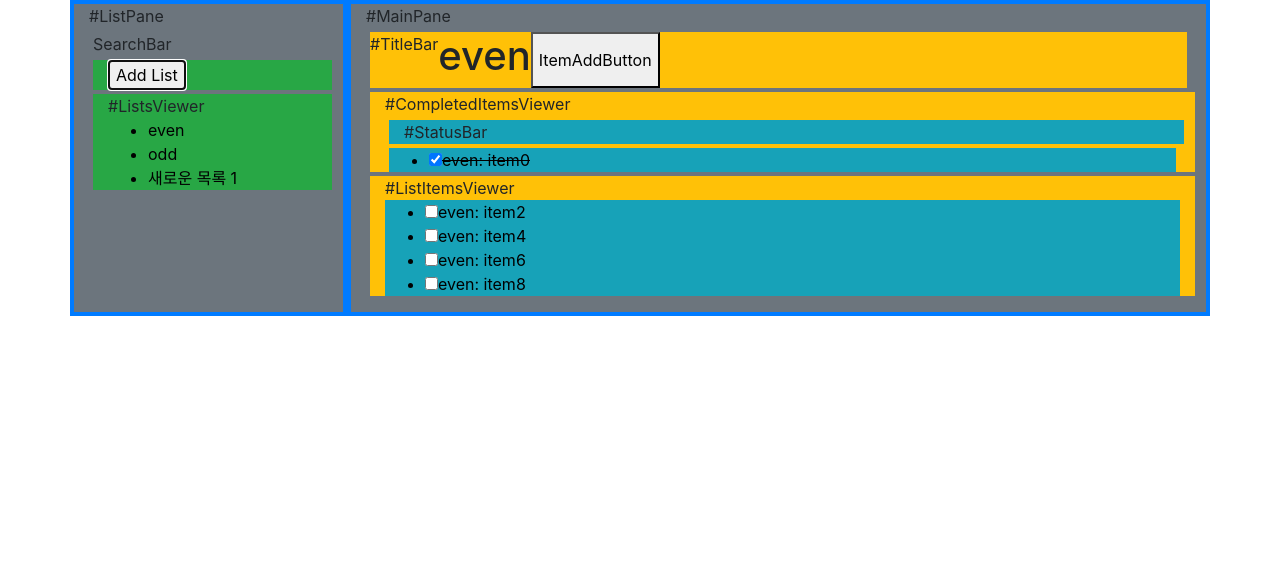
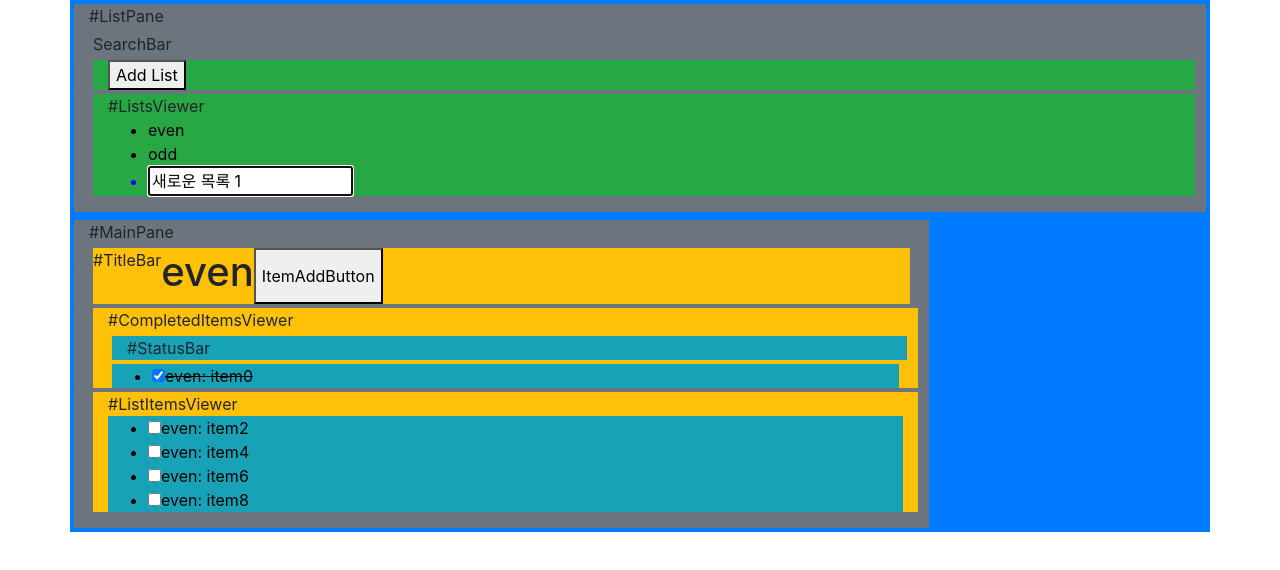
Before and after one commit to feynubrick/reminder-react, a React (Create React App) app: page / in a window 1280 px wide. Both pictures are taken after a click on the button "Add List". Shown: the top 570 px of the page. Built offline with nearby package versions, Linux system fonts and the light colour scheme.

Commit message:
delete feature added

```diff
--- a/src/App.js
+++ b/src/App.js
@@ -24,6 +24,37 @@ class App extends React.Component {
         this.handleListAddEvent = this.handleListAddEvent.bind(this);
         this.handleItemEditChange = this.handleItemEditChange.bind(this);
         this.handleItemEditBlur = this.handleItemEditBlur.bind(this);
+        this.handleDeleteEvent = this.handleDeleteEvent.bind(this);
+    }
+
+    handleDeleteEvent(event, itemToDelete) {
+        console.log('delete event! with item: ', itemToDelete);
+
+        if (itemToDelete instanceof ItemData) {
+            console.log('ItemData');
+            let index = -1;
+            for (let i = 0; i < this.state.items.length; i++) {
+                if (this.state.items[i] === itemToDelete) {
+                    index = i;
+                    break;
+                }
+            }
+            console.log('index: ', index);
+            this.state.items.splice(index, 1);
+            this.setState({ items: this.state.items });
+        } else if (itemToDelete instanceof ListData) {
+            console.log('ItemData');
+            let index = -1;
+            for (let i = 0; i < this.state.lists.length; i++) {
+                if (this.state.lists[i] === itemToDelete) {
+                    index = i;
+                    break;
+                }
+            }
+            let items = this.state.items.filter((item)=>(item.list !== itemToDelete));
+            this.state.lists.splice(index, 1);
+            this.setState({ items: items, lists: this.state.lists});
+        }
     }
 
     handleItemEditBlur() {
@@ -51,7 +82,7 @@ class App extends React.Component {
     }
 
     handleItemAddEvent() {
-        var newItem = new ItemData('', false, this.state.currList);
+        let newItem = new ItemData('', false, this.state.currList);
         this.state.items.push(newItem);
         this.setState({ items: this.state.items, selectedItem: newItem, editModeItem: newItem });
     }
@@ -74,8 +105,9 @@ class App extends React.Component {
 
     handleListAddEvent() {
         console.log('handleListAddEvent()');
-        this.state.lists.push(new ListData(`새로운 목록 ${this.listCount++}`));
-        this.setState({ lists : this.state.lists });
+        let newItem = new ListData(`새로운 목록 ${this.listCount++}`);
+        this.state.lists.push(newItem);
+        this.setState({ lists : this.state.lists, selectedItem: newItem, editModeItem: newItem });
     }
 
     componentDidMount() {
@@ -101,6 +133,7 @@ class App extends React.Component {
                         editModeItem={this.state.editModeItem}
                         onChangeItemEdit={this.handleItemEditChange}
                         onBlur={this.handleItemEditBlur}
+                        onDelete={this.handleDeleteEvent}
                     />
                     <MainPane
                         items={this.state.items}
@@ -112,6 +145,7 @@ class App extends React.Component {
                         editModeItem={this.state.editModeItem}
                         onChangeItemEdit={this.handleItemEditChange}
                         onBlur={this.handleItemEditBlur}
+                        onDelete={this.handleDeleteEvent}
                     />
                 </div>
             </div>
--- a/src/ListPane/List.js
+++ b/src/ListPane/List.js
@@ -14,10 +14,14 @@ const List = function (props) {
         props.onChangeItemEdit(event, props.list);
     }
 
-    const handleEnterKeyPress = function (event) {
-        console.log('handleEnterKeyPress() with event.key: ', event.key);
-        if (event.key === 'Enter') {
+    const handleKeyEvent = function (event) {
+        console.log('handleKeyPress() with event.key: ', event.key);
+        if (event.key === 'Enter' && props.editModeItem === props.item) {
             props.onBlur();
+        }
+
+        if (event.key === 'Escape' && props.editModeItem !== props.item) {
+            props.onDelete(event, props.list);
         }
     }
 
@@ -31,11 +35,17 @@ const List = function (props) {
                     onChange={handleEditModeInputChange}
                     onBlur={props.onBlur}
                     autoFocus={true}
-                    onKeyPress={handleEnterKeyPress}
+                    onKeyPress={handleKeyEvent}
                     size={15}
                     outline="none"
                 />
-                : <span onClick={handleListClick} onBlur={props.onBlur}>{props.list.name}</span>
+                : <span
+                    onClick={handleListClick}
+                    onBlur={props.onBlur}
+                    onKeyDown={handleKeyEvent}
+                    tabIndex="0"
+                >
+                {props.list.name}</span>
             }
         </li>
     );
--- a/src/ListPane/ListPane.js
+++ b/src/ListPane/ListPane.js
@@ -17,6 +17,7 @@ const ListPane = function (props) {
                 editModeItem={props.editModeItem}
                 onChangeItemEdit={props.onChangeItemEdit}
                 onBlur={props.onBlur}
+                onDelete={props.onDelete}
             />
         </div>
     );
--- a/src/ListPane/ListsViewer.js
+++ b/src/ListPane/ListsViewer.js
@@ -16,6 +16,7 @@ const ListsViewer = function (props) {
                             editModeItem={props.editModeItem}
                             onChangeItemEdit={props.onChangeItemEdit}
                             onBlur={props.onBlur}
+                            onDelete={props.onDelete}
                         />
                     ))
                 }
--- a/src/MainPane/ListItem.js
+++ b/src/MainPane/ListItem.js
@@ -21,10 +21,14 @@ const ListItem = function (props) {
         props.onChangeItemEdit(event, props.item);
     }
 
-    const handleEnterKeyPress = function (event) {
-        console.log('handleEnterKeyPress() with event.key: ', event.key);
-        if (event.key === 'Enter') {
+    const handleKeyEvent = function (event) {
+        console.log('handleKeyPress() with event.key: ', event.key);
+        if (event.key === 'Enter' && props.editModeItem === props.item) {
             props.onBlur();
+        }
+
+        if (event.key === 'Escape' && props.editModeItem !== props.item) {
+            props.onDelete(event, props.item);
         }
     }
 
@@ -39,11 +43,15 @@ const ListItem = function (props) {
                     onChange={handleEditModeInputChange}
                     onBlur={props.onBlur}
                     autoFocus={true}
-                    onKeyPress={handleEnterKeyPress}
+                    onKeyPress={handleKeyEvent}
                     size="auto"
                     outline="none"
                 />
-                : <span onClick={handleItemOnClick} onBlur={props.onBlur}>{props.item.text}</span>
+                : <span
+                    onClick={handleItemOnClick}
+                    onBlur={props.onBlur}
+                    onKeyDown={handleKeyEvent}
+                    tabIndex="0">{props.item.text}</span>
             }
         </li>
     );
--- a/src/MainPane/ListItemsViewer.js
+++ b/src/MainPane/ListItemsViewer.js
@@ -20,6 +20,7 @@ const ListItemsViewer = function (props) {
                                 editModeItem={props.editModeItem}
                                 onChangeItemEdit={props.onChangeItemEdit}
                                 onBlur={props.onBlur}
+                                onDelete={props.onDelete}
                             />)
                     )
                 }
--- a/src/MainPane/MainPane.js
+++ b/src/MainPane/MainPane.js
@@ -23,6 +23,7 @@ const MainPane = function (props) {
                 editModeItem={props.editModeItem}
                 onChangeItemEdit={props.onChangeItemEdit}
                 onBlur={props.onBlur}
+                onDelete={props.onDelete}
             />
         </div>
     );
```
